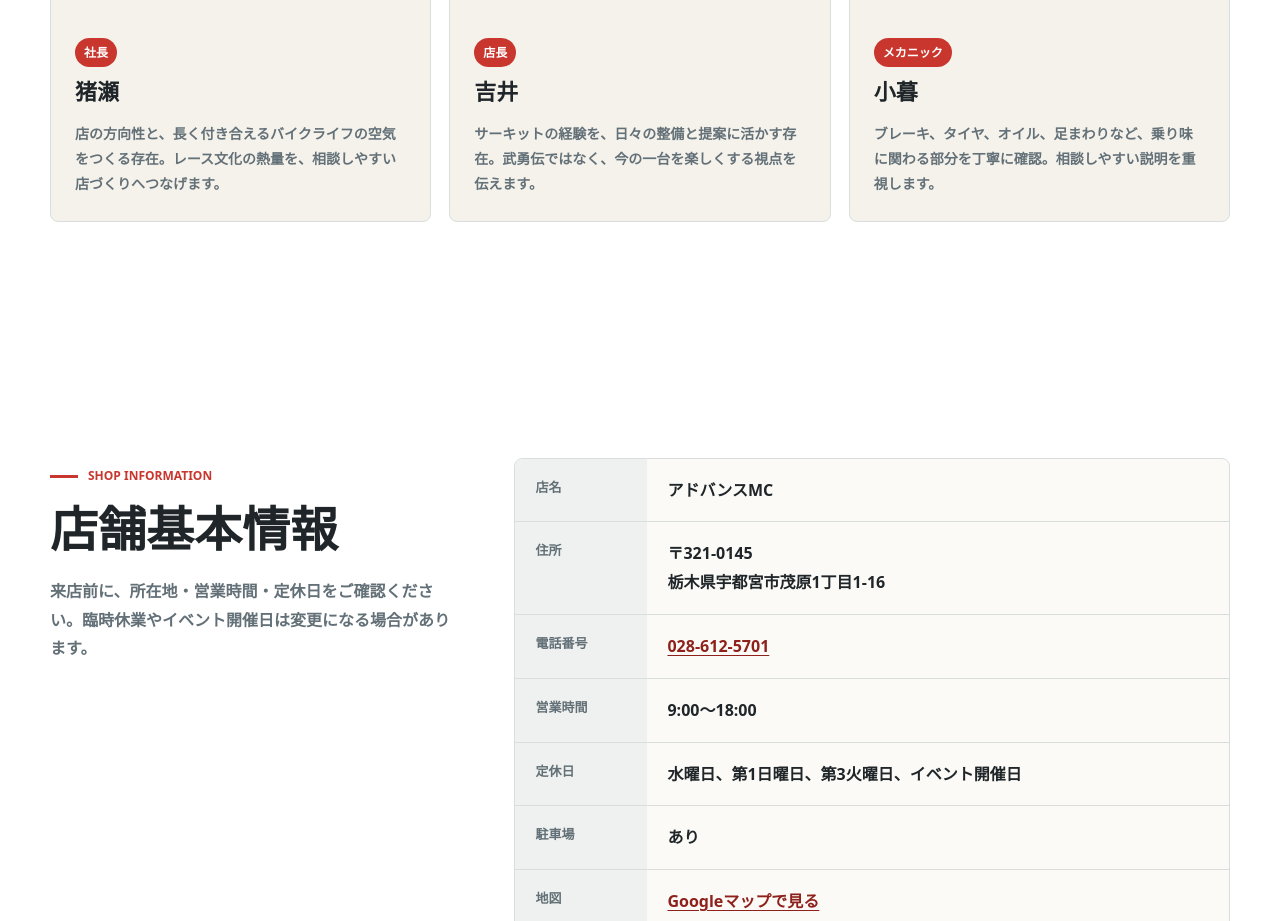
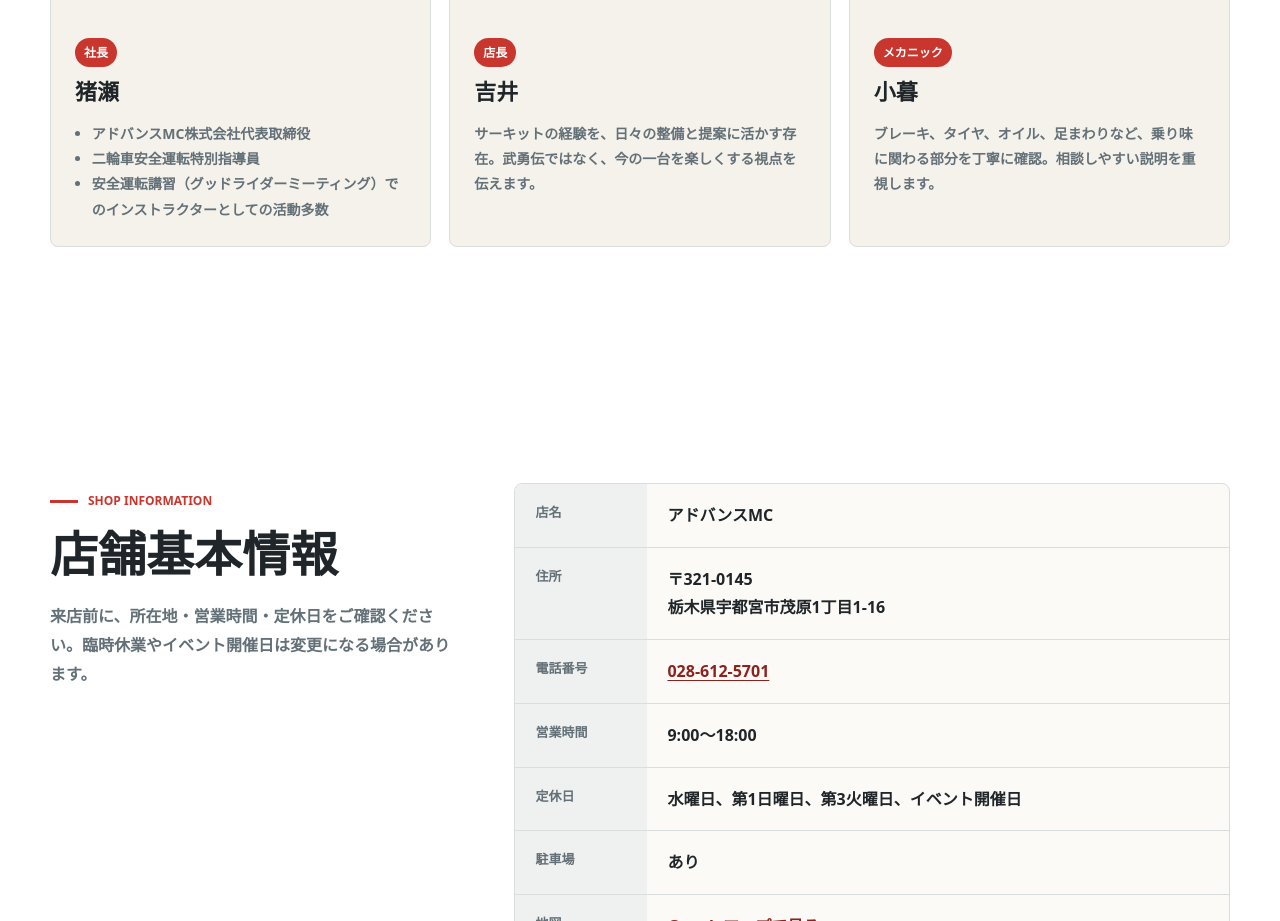
Before and after one commit to inamihiroyuki/advancemc-preview, a plain HTML site: page index.html in a window 1280 px wide. Shown: the part 3796-4717 px from the top of the page. Drawn offline with Linux system fonts and the light colour scheme.

Commit message:
Update Inose staff profile

```diff
--- a/index.html
+++ b/index.html
@@ -413,6 +413,7 @@
     }
 
     .staff-card p,
+    .staff-card ul,
     .maker-card p,
     .customization-lead {
       margin: 0;
@@ -452,6 +453,10 @@
 
     .staff-profile {
       padding: 24px;
+    }
+
+    .staff-card ul {
+      padding-left: 1.2em;
     }
 
     .staff-role {
@@ -979,7 +984,11 @@
             <div class="staff-profile">
               <span class="staff-role">社長</span>
               <h3>猪瀬</h3>
-              <p>店の方向性と、長く付き合えるバイクライフの空気をつくる存在。レース文化の熱量を、相談しやすい店づくりへつなげます。</p>
+              <ul>
+                <li>アドバンスMC株式会社代表取締役</li>
+                <li>二輪車安全運転特別指導員</li>
+                <li>安全運転講習（グッドライダーミーティング）でのインストラクターとしての活動多数</li>
+              </ul>
             </div>
           </article>
           <article class="staff-card">
```
